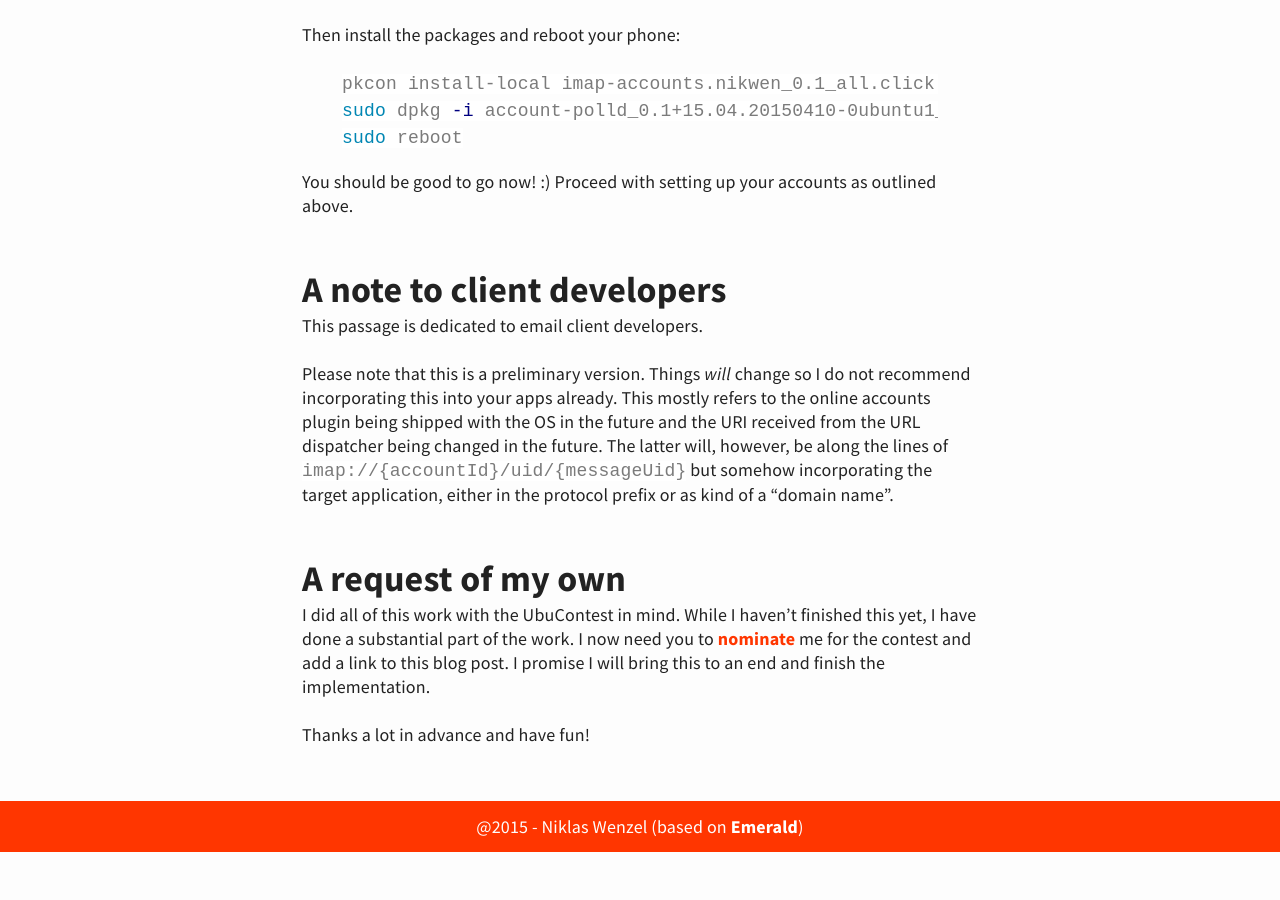
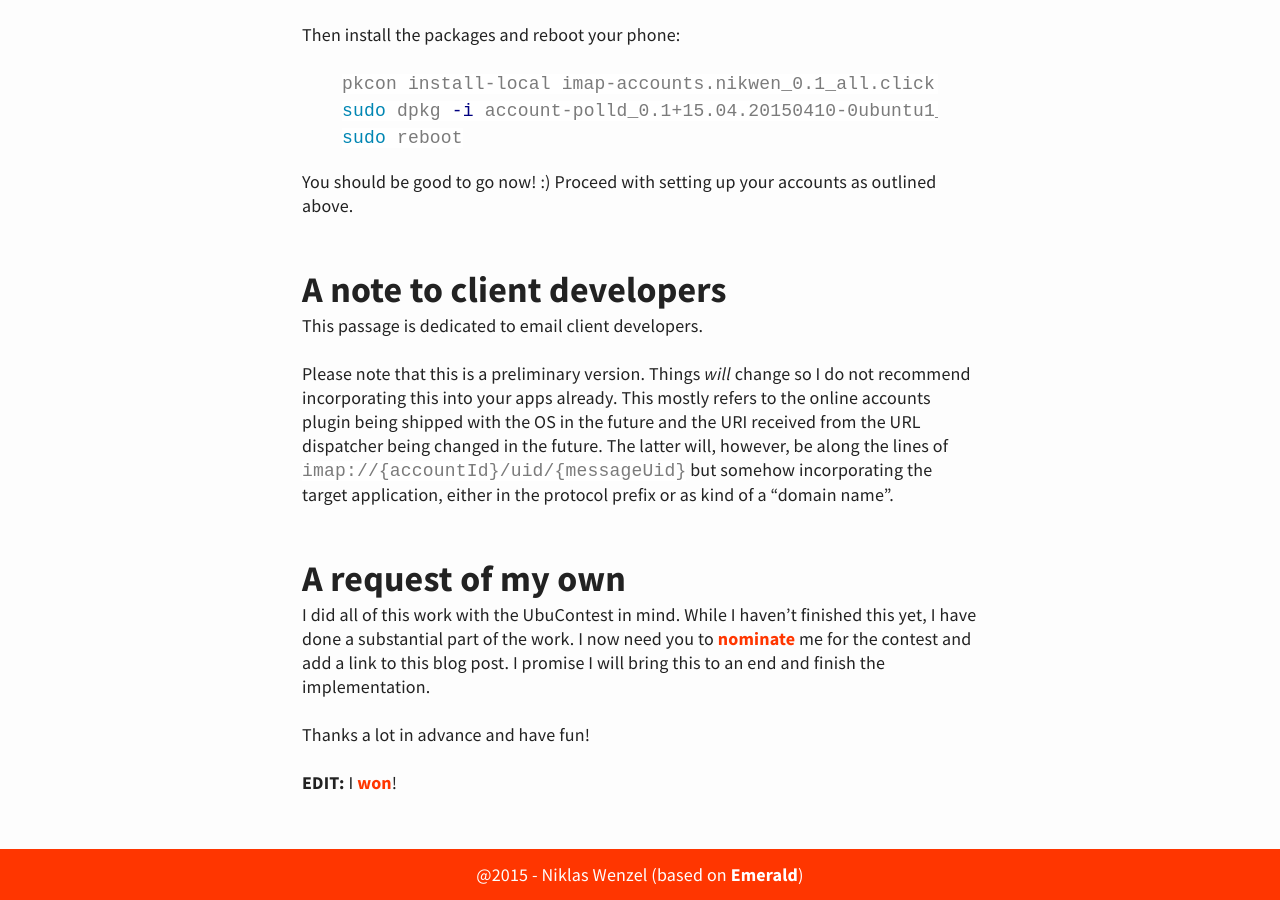
Before and after one commit to nikwen/nikwen.github.io, a Jekyll site: the page built from _posts/2015-09-17-my-work-on-email-notifications.md, in a window 1280 px wide and 900 px high, scrolled down 5518 px. Built offline with Jekyll 4.4.1, drawn with Linux system fonts in a browser that asks for light colours; before the commit the page ends 6370 px from its top, so only the background shows below that.

Commit message:
UbuContest edit

```diff
--- a/_posts/2015-09-17-my-work-on-email-notifications.md
+++ b/_posts/2015-09-17-my-work-on-email-notifications.md
@@ -103,3 +103,5 @@ Please note that this is a preliminary version. Things *will* change so I do not
 I did all of this work with the UbuContest in mind. While I haven't finished this yet, I have done a substantial part of the work. I now need you to [nominate](http://ubucon.de/2015/contest/nominate-individual) me for the contest and add a link to this blog post. I promise I will bring this to an end and finish the implementation.
 
 Thanks a lot in advance and have fun!
+
+**EDIT:** I [won](http://ubucon.de/node/971)!
```
